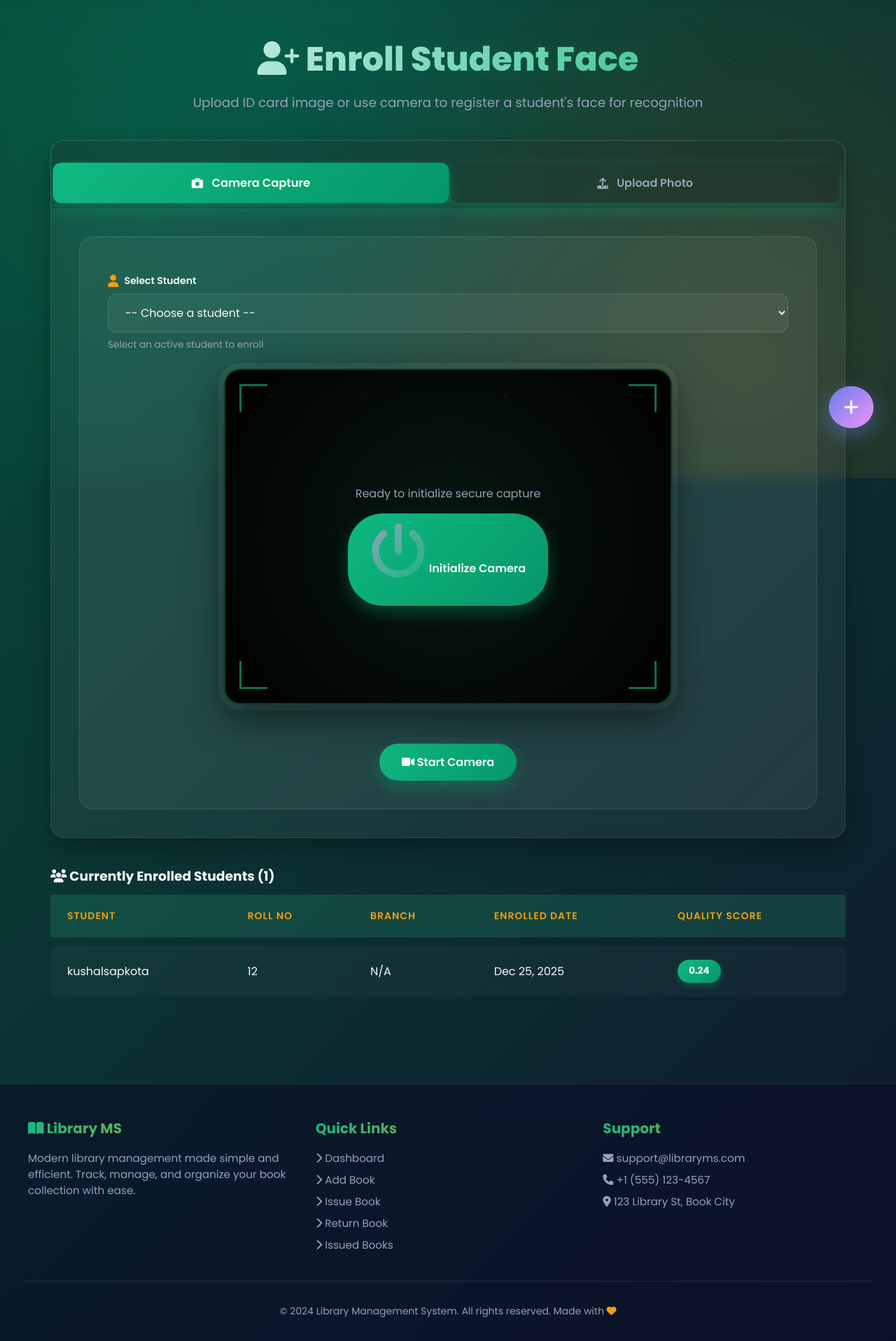
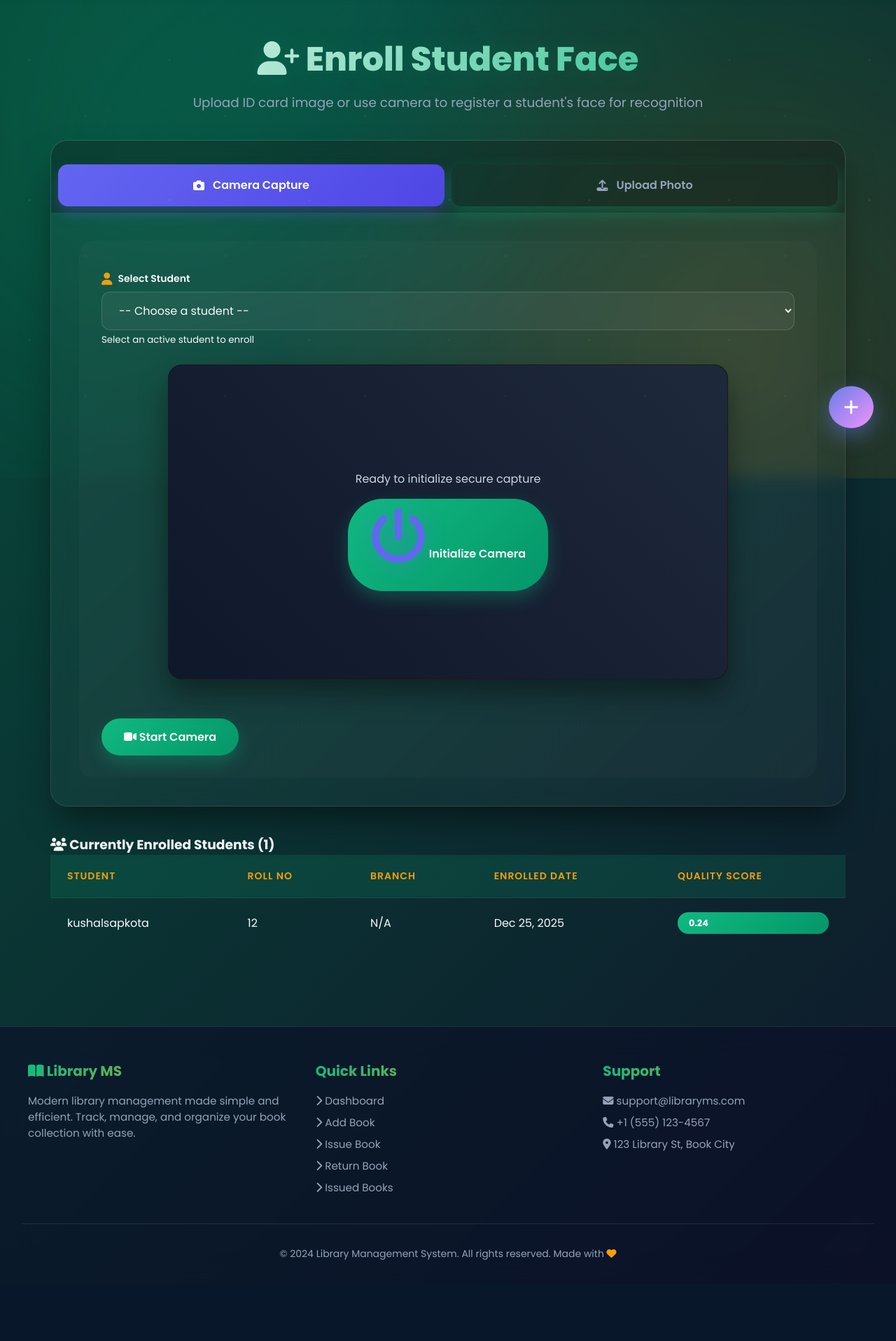
Before and after one commit to kushal867/library, a Django app: page /face/enroll/ in a window 1280 px wide. Shown: the part 156-2073 px from the top of the page at 70% size. After the commit the page ends 1957 px from the top, so only its background shows below. Run offline with Django 5.2, Linux system fonts and the light colour scheme; a user stored in the database is signed in; data comes from the database, SQL or seed files in the repository; both versions use the stored data as it was after the commit.

Commit message:
feat:updated

```diff
--- a/idchartrecognation/templates/idchartrecognation/enroll.html
+++ b/idchartrecognation/templates/idchartrecognation/enroll.html
@@ -159,34 +159,40 @@
 {% endif %}
 
 <style>
+:root {
+    --primary: #6366f1;
+    --success: #10b981;
+    --danger: #ef4444;
+}
+
 .enrollment-tabs {
-    background: rgba(255, 255, 255, 0.05);
-    backdrop-filter: blur(10px);
-    border-radius: 20px;
+    background: rgba(255, 255, 255, 0.03);
+    backdrop-filter: blur(12px);
+    border-radius: 24px;
     border: 1px solid rgba(255, 255, 255, 0.1);
     overflow: hidden;
     margin-bottom: 2.5rem;
-    box-shadow: 0 15px 35px rgba(0, 0, 0, 0.3);
+    box-shadow: 0 25px 50px -12px rgba(0, 0, 0, 0.5);
 }
 
 .tab-buttons {
     display: flex;
-    background: rgba(0, 0, 0, 0.2);
-    padding: 0.5rem;
-    gap: 0.5rem;
+    background: rgba(0, 0, 0, 0.3);
+    padding: 0.6rem;
+    gap: 0.6rem;
 }
 
 .tab-button {
     flex: 1;
-    padding: 1rem;
+    padding: 1.1rem;
     background: transparent;
     border: none;
-    color: var(--text-muted);
+    color: #94a3b8;
     cursor: pointer;
-    transition: all 0.4s cubic-bezier(0.175, 0.885, 0.32, 1.275);
+    transition: all 0.4s cubic-bezier(0.4, 0, 0.2, 1);
     font-size: 1rem;
     font-weight: 600;
-    border-radius: 12px;
+    border-radius: 14px;
     display: flex;
     align-items: center;
     justify-content: center;
@@ -194,254 +200,177 @@
 }
 
 .tab-button.active {
-    background: linear-gradient(135deg, var(--primary) 0%, var(--secondary) 100%);
+    background: linear-gradient(135deg, var(--primary) 0%, #4f46e5 100%);
     color: white;
-    box-shadow: 0 10px 20px rgba(16, 185, 129, 0.3);
-    transform: scale(1.02);
-}
-
-.tab-button:not(.active):hover {
-    background: rgba(255, 255, 255, 0.08);
-    color: var(--text);
+    box-shadow: 0 10px 20px rgba(99, 102, 241, 0.3);
 }
 
 .tab-content {
     display: none;
     padding: 2.5rem;
-    animation: tabEnter 0.5s ease forwards;
+    animation: slideIn 0.5s ease-out;
 }
 
-@keyframes tabEnter {
-    from {
-        opacity: 0;
-        transform: translateY(20px);
-    }
-    to {
-        opacity: 1;
-        transform: translateY(0);
-    }
+@keyframes slideIn {
+    from { opacity: 0; transform: translateY(15px); }
+    to { opacity: 1; transform: translateY(0); }
 }
 
-.tab-content.active {
-    display: block;
-}
+.tab-content.active { display: block; }
 
-/* Webcam Enhancements */
 .webcam-container {
     position: relative;
     width: 100%;
-    max-width: 640px;
+    max-width: 800px;
     margin: 0 auto 2rem;
-    background: #050505;
-    border-radius: 24px;
+    background: #000;
+    border-radius: 20px;
     overflow: hidden;
-    aspect-ratio: 4/3;
-    box-shadow: 0 0 0 8px rgba(255, 255, 255, 0.05),
-                0 20px 50px rgba(0, 0, 0, 0.5);
-    border: 2px solid rgba(16, 185, 129, 0.3);
+    aspect-ratio: 16/9;
+    box-shadow: 0 20px 40px rgba(0,0,0,0.4);
+    border: 1px solid rgba(255, 255, 255, 0.1);
 }
 
 #webcam {
     width: 100%;
     height: 100%;
     object-fit: cover;
-    filter: contrast(1.1) brightness(1.1);
+    transition: opacity 0.5s ease;
 }
 
-/* Scanning Effect */
 .scan-line {
     position: absolute;
     top: 0;
     left: 0;
     width: 100%;
-    height: 4px;
+    height: 3px;
     background: linear-gradient(to right, transparent, var(--primary), transparent);
-    box-shadow: 0 0 15px var(--primary), 0 0 30px var(--primary);
+    box-shadow: 0 0 20px var(--primary);
     z-index: 10;
-    animation: scan 3s linear infinite;
+    animation: scan 4s ease-in-out infinite;
     display: none;
 }
 
 @keyframes scan {
-    0% { top: 0%; opacity: 0; }
-    5% { opacity: 1; }
-    95% { opacity: 1; }
-    100% { top: 100%; opacity: 0; }
-}
-
-.webcam-overlay {
-    position: absolute;
-    inset: 0;
-    pointer-events: none;
-    z-index: 5;
+    0%, 100% { top: 0%; opacity: 0; }
+    10%, 90% { opacity: 1; }
+    50% { top: 100%; }
 }
 
 .overlay-corner {
     position: absolute;
-    width: 40px;
-    height: 40px;
-    border: 3px solid var(--primary);
-    opacity: 0.6;
+    width: 50px;
+    height: 50px;
+    border: 4px solid var(--primary);
+    opacity: 0.4;
+    transition: all 0.3s ease;
 }
 
-.corner-tl { top: 20px; left: 20px; border-right: 0; border-bottom: 0; }
-.corner-tr { top: 20px; right: 20px; border-left: 0; border-bottom: 0; }
-.corner-bl { bottom: 20px; left: 20px; border-right: 0; border-top: 0; }
-.corner-br { bottom: 20px; right: 20px; border-left: 0; border-top: 0; }
+.corner-tl { top: 30px; left: 30px; border-right: 0; border-bottom: 0; border-radius: 12px 0 0 0; }
+.corner-tr { top: 30px; right: 30px; border-left: 0; border-bottom: 0; border-radius: 0 12px 0 0; }
+.corner-bl { bottom: 30px; left: 30px; border-right: 0; border-top: 0; border-radius: 0 0 0 12px; }
+.corner-br { bottom: 30px; right: 30px; border-left: 0; border-top: 0; border-radius: 0 0 12px 0; }
 
 .face-guideline {
     position: absolute;
     top: 50%;
     left: 50%;
     transform: translate(-50%, -50%);
-    width: 250px;
-    height: 320px;
-    border: 2px dashed rgba(255, 255, 255, 0.3);
-    border-radius: 125px 125px 150px 150px;
+    width: 280px;
+    height: 360px;
+    border: 2px dashed rgba(255, 255, 255, 0.2);
+    border-radius: 140px 140px 180px 180px;
     display: none;
 }
 
 .face-guideline.active {
     display: block;
-    animation: pulseBorder 2s infinite;
+    animation: pulse 2s infinite;
 }
 
-@keyframes pulseBorder {
-    0%, 100% { border-color: rgba(255, 255, 255, 0.3); box-shadow: none; }
-    50% { border-color: var(--primary); box-shadow: 0 0 20px rgba(16, 185, 129, 0.4); }
+@keyframes pulse {
+    0% { transform: translate(-50%, -50%) scale(1); opacity: 0.3; }
+    50% { transform: translate(-50%, -50%) scale(1.02); opacity: 0.8; border-color: var(--primary); }
+    100% { transform: translate(-50%, -50%) scale(1); opacity: 0.3; }
 }
 
 .webcam-placeholder {
     position: absolute;
-    top: 0;
-    left: 0;
-    width: 100%;
-    height: 100%;
+    inset: 0;
     display: flex;
     flex-direction: column;
     align-items: center;
     justify-content: center;
-    background: radial-gradient(circle at center, rgba(16, 185, 129, 0.1) 0%, rgba(0,0,0,0.9) 100%);
-    color: #94a3b8;
-    z-index: 2;
+    background: linear-gradient(45deg, #0f172a, #1e293b);
+    color: #cbd5e1;
+    z-index: 5;
 }
 
 .webcam-placeholder i {
     font-size: 5rem;
     margin-bottom: 1.5rem;
-    background: linear-gradient(135deg, var(--text-muted) 0%, var(--primary) 100%);
-    -webkit-background-clip: text;
-    background-clip: text;
-    -webkit-text-fill-color: transparent;
-    filter: drop-shadow(0 0 20px rgba(16, 185, 129, 0.2));
-}
-
-.webcam-controls {
-    display: flex;
-    justify-content: center;
-    gap: 1.5rem;
-    flex-wrap: wrap;
-    margin-top: 1.5rem;
+    color: var(--primary);
+    filter: drop-shadow(0 0 15px rgba(99, 102, 241, 0.4));
 }
 
 .form-card {
-    background: rgba(255, 255, 255, 0.05);
-    backdrop-filter: blur(10px);
+    background: rgba(255, 255, 255, 0.02);
     border-radius: 20px;
-    padding: 2.5rem;
-    border: 1px solid rgba(255, 255, 255, 0.1);
+    padding: 2rem;
 }
 
-.data-table {
-    width: 100%;
-    border-collapse: separate;
-    border-spacing: 0 0.75rem;
-}
-
-.data-table tr {
-    background: rgba(255, 255, 255, 0.03);
-    transition: all 0.3s ease;
-}
-
-.data-table tr:hover {
-    background: rgba(255, 255, 255, 0.07);
-    transform: scale(1.01);
-}
-
-.data-table td {
-    padding: 1.25rem 1.5rem;
-    border: none;
-}
-
-.data-table td:first-child { border-radius: 12px 0 0 12px; }
-.data-table td:last-child { border-radius: 0 12px 12px 0; }
-
 .quality-badge {
-    display: inline-flex;
-    align-items: center;
-    justify-content: center;
     padding: 0.4rem 1rem;
-    background: linear-gradient(135deg, #10b981 0%, #059669 100%);
+    background: linear-gradient(135deg, var(--success) 0%, #059669 100%);
     border-radius: 50px;
-    font-size: 0.85rem;
+    font-size: 0.8rem;
     font-weight: 700;
     color: white;
-    box-shadow: 0 4px 10px rgba(16, 185, 129, 0.3);
 }
 
 .image-preview {
     margin-top: 1.5rem;
-    min-height: 250px;
-    border: 2px dashed rgba(16, 185, 129, 0.3);
+    min-height: 300px;
+    border: 2px dashed rgba(255, 255, 255, 0.1);
     border-radius: 20px;
     display: flex;
     align-items: center;
     justify-content: center;
-    background: rgba(0, 0, 0, 0.3);
+    background: rgba(0, 0, 0, 0.2);
     overflow: hidden;
-    position: relative;
 }
 
 .image-preview img {
     max-width: 100%;
-    max-height: 450px;
+    max-height: 500px;
     border-radius: 12px;
-    box-shadow: 0 10px 30px rgba(0,0,0,0.5);
-    animation: imageFade 0.5s ease;
+    animation: fadeIn 0.5s ease;
 }
 
-@keyframes imageFade {
-    from { opacity: 0; transform: scale(0.9); }
-    to { opacity: 1; transform: scale(1); }
-}
-
-.image-preview.empty::before {
-    content: '\f03e';
-    font-family: 'Font Awesome 6 Free';
-    font-weight: 900;
-    font-size: 4rem;
-    color: rgba(255, 255, 255, 0.1);
-}
-
-.help-text {
-    display: block;
-    margin-top: 0.5rem;
-    color: var(--text-muted);
-    font-size: 0.85rem;
-}
+@keyframes fadeIn { from { opacity: 0; } to { opacity: 1; } }
 </style>
 
 <script>
 let stream = null;
+const video = document.getElementById('webcam');
+const canvas = document.getElementById('canvas');
+const captureBtn = document.getElementById('captureBtn');
+const scanLine = document.getElementById('scanLine');
+const faceGuideline = document.getElementById('faceGuideline');
+const webcamPlaceholder = document.getElementById('webcamPlaceholder');
+const startBtn = document.getElementById('startCamera');
+const stopBtn = document.getElementById('stopCamera');
 
 function switchTab(tab) {
     // Update buttons
     document.querySelectorAll('.tab-button').forEach(btn => btn.classList.remove('active'));
-    event.target.closest('.tab-button').classList.add('active');
+    const clickedBtn = event.target ? event.target.closest('.tab-button') : null;
+    if (clickedBtn) clickedBtn.classList.add('active');
 
     // Update content
     document.querySelectorAll('.tab-content').forEach(content => content.classList.remove('active'));
-    document.getElementById(tab + 'Tab').classList.add('active');
+    const targetTab = document.getElementById(tab + 'Tab');
+    if (targetTab) targetTab.classList.add('active');
 
     // Stop webcam if switching away from camera tab
     if (tab !== 'camera' && stream) {
@@ -451,25 +380,51 @@ function switchTab(tab) {
 
 async function startWebcam() {
     try {
+        if (startBtn) {
+            startBtn.innerHTML = '<i class="fas fa-spinner fa-spin"></i> Initializing...';
+            startBtn.disabled = true;
+        }
+
         stream = await navigator.mediaDevices.getUserMedia({
-            video: { facingMode: 'user', width: 640, height: 480 }
+            video: {
+                facingMode: 'user',
+                width: { ideal: 1280 },
+                height: { ideal: 720 }
+            }
         });
 
-        const video = document.getElementById('webcam');
         video.srcObject = stream;
 
-        document.getElementById('webcamPlaceholder').style.display = 'none';
-        document.getElementById('startCamera').style.display = 'none';
-        document.getElementById('captureBtn').style.display = 'inline-block';
-        document.getElementById('stopCamera').style.display = 'inline-block';
+        video.onloadedmetadata = () => {
+            if (webcamPlaceholder) {
+                webcamPlaceholder.style.opacity = '0';
+                setTimeout(() => {
+                    webcamPlaceholder.style.display = 'none';
+                    video.style.opacity = '1';
 
-        // Activate scanning animations
-        document.getElementById('scanLine').style.display = 'block';
-        document.getElementById('faceGuideline').classList.add('active');
+                    if (startBtn) {
+                        startBtn.style.display = 'none';
+                        startBtn.disabled = false;
+                        startBtn.innerHTML = '<i class="fas fa-video"></i> Start Camera';
+                    }
+
+                    if (captureBtn) captureBtn.style.display = 'inline-block';
+                    if (stopBtn) stopBtn.style.display = 'inline-block';
+
+                    // Activate scanning animations
+                    if (scanLine) scanLine.style.display = 'block';
+                    if (faceGuideline) faceGuideline.classList.add('active');
+                }, 300);
+            }
+        };
 
     } catch (error) {
-        showToast('Error accessing camera: ' + error.message, 'error');
+        alert('Error accessing camera: ' + error.message);
         console.error('Camera error:', error);
+        if (startBtn) {
+            startBtn.disabled = false;
+            startBtn.innerHTML = '<i class="fas fa-video"></i> Start Camera';
+        }
     }
 }
 
@@ -479,46 +434,66 @@ function stopWebcam() {
         stream = null;
     }
 
-    const video = document.getElementById('webcam');
     video.srcObject = null;
+    video.style.opacity = '0';
 
-    document.getElementById('webcamPlaceholder').style.display = 'flex';
-    document.getElementById('startCamera').style.display = 'inline-block';
-    document.getElementById('captureBtn').style.display = 'none';
-    document.getElementById('stopCamera').style.display = 'none';
+    if (webcamPlaceholder) {
+        webcamPlaceholder.style.display = 'flex';
+        setTimeout(() => { webcamPlaceholder.style.opacity = '1'; }, 10);
+    }
+
+    if (startBtn) startBtn.style.display = 'inline-block';
+    if (captureBtn) captureBtn.style.display = 'none';
+    if (stopBtn) stopBtn.style.display = 'none';
 
     // Deactivate scanning animations
-    document.getElementById('scanLine').style.display = 'none';
-    document.getElementById('faceGuideline').classList.remove('active');
+    if (scanLine) scanLine.style.display = 'none';
+    if (faceGuideline) faceGuideline.classList.remove('active');
 }
 
 function capturePhoto() {
     // Validate student selection
     const studentSelect = document.getElementById('student_select_camera');
-    if (!studentSelect.value) {
+    if (!studentSelect || !studentSelect.value) {
         alert('Please select a student first!');
         return;
     }
 
-    const video = document.getElementById('webcam');
-    const canvas = document.getElementById('canvas');
     const context = canvas.getContext('2d');
 
+    // Natural dimensions
     canvas.width = video.videoWidth;
     canvas.height = video.videoHeight;
-    context.drawImage(video, 0, 0);
 
-    // Convert to base64
-    const imageData = canvas.toDataURL('image/jpeg');
+    // Flash effect
+    video.style.filter = 'brightness(1.5) contrast(1.2)';
 
-    // Set form data and submit
-    document.getElementById('id_image_data').value = imageData;
-    document.getElementById('student_input_camera').value = studentSelect.value;
-    document.getElementById('webcamForm').submit();
+    setTimeout(() => {
+        context.drawImage(video, 0, 0);
+        video.style.filter = '';
 
-    // Show loading
-    document.getElementById('captureBtn').innerHTML = '<i class="fas fa-spinner fa-spin"></i> Processing...';
-    document.getElementById('captureBtn').disabled = true;
+        // Convert to base64 high quality
+        const imageData = canvas.toDataURL('image/jpeg', 0.95);
+
+        // Set form data
+        const imageDataInput = document.getElementById('id_image_data');
+        const studentInput = document.getElementById('student_input_camera');
+
+        if (imageDataInput && studentInput) {
+            imageDataInput.value = imageData;
+            studentInput.value = studentSelect.value;
+
+            // UI Feedback
+            if (captureBtn) {
+                captureBtn.innerHTML = '<i class="fas fa-sync fa-spin"></i> Processing...';
+                captureBtn.disabled = true;
+            }
+            if (stopBtn) stopBtn.disabled = true;
+
+            // Submit
+            document.getElementById('webcamForm').submit();
+        }
+    }, 150);
 }
 
 // Upload preview (for file upload tab)
@@ -530,10 +505,17 @@ document.addEventListener('DOMContentLoaded', function() {
             const file = e.target.files[0];
 
             if (file) {
+                if (file.size > 10 * 1024 * 1024) {
+                    alert('File is too large. Please select an image under 10MB.');
+                    this.value = '';
+                    return;
+                }
+
                 const reader = new FileReader();
+                preview.innerHTML = '<i class="fas fa-spinner fa-spin"></i> Loading...';
 
                 reader.onload = function(e) {
-                    preview.innerHTML = `<img src="${e.target.result}" alt="ID Card Preview" />`;
+                    preview.innerHTML = `<img src="${e.target.result}" alt="ID Card Preview" style="animation: fadeIn 0.5s ease;" />`;
                     preview.classList.remove('empty');
                 };
 
@@ -545,7 +527,8 @@ document.addEventListener('DOMContentLoaded', function() {
         });
 
         // Initialize empty state
-        document.getElementById('imagePreview').classList.add('empty');
+        const initialPreview = document.getElementById('imagePreview');
+        if (initialPreview) initialPreview.classList.add('empty');
     }
 
     // Form submission loading state
@@ -553,8 +536,10 @@ document.addEventListener('DOMContentLoaded', function() {
     if (enrollForm) {
         enrollForm.addEventListener('submit', function(e) {
             const submitBtn = this.querySelector('button[type="submit"]');
-            submitBtn.innerHTML = '<i class="fas fa-spinner fa-spin"></i> Processing...';
-            submitBtn.disabled = true;
+            if (submitBtn) {
+                submitBtn.innerHTML = '<i class="fas fa-spinner fa-spin"></i> Processing...';
+                submitBtn.disabled = true;
+            }
         });
     }
 });
```
Also changed, not shown: idchartrecognation/templates/idchartrecognation/recognize.html (+169 -167 lines), db.sqlite3.
